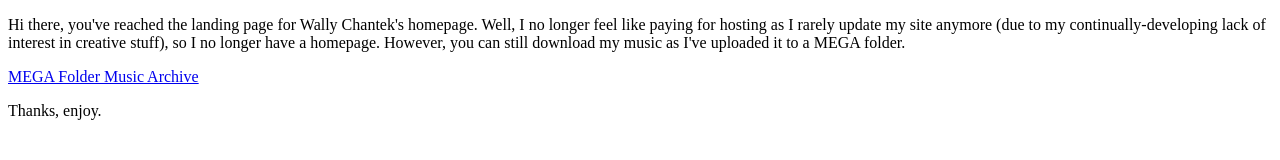
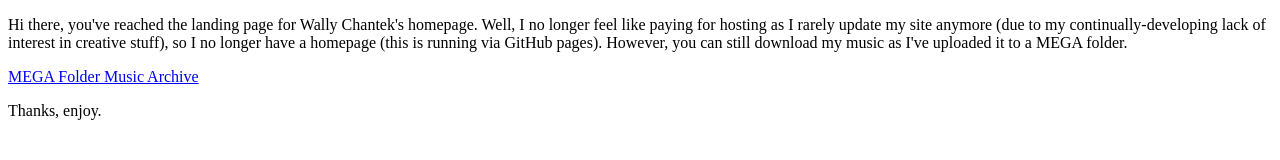
Before and after one commit to wallychantek/wallychantek.github.io, a plain HTML site: page index.html in a window 1280 px wide. Drawn offline with Linux system fonts and the light colour scheme.

Commit message:
Update index.html

```diff
--- a/index.html
+++ b/index.html
@@ -5,7 +5,7 @@
     <title>::[wallychantek.com]::</title>
   </head>
   <body>
-    <p>Hi there, you've reached the landing page for Wally Chantek's homepage. Well, I no longer feel like paying for hosting as I rarely update my site anymore (due to my continually-developing lack of interest in creative stuff), so I no longer have a homepage. However, you can still download my music as I've uploaded it to a MEGA folder.</p>
+    <p>Hi there, you've reached the landing page for Wally Chantek's homepage. Well, I no longer feel like paying for hosting as I rarely update my site anymore (due to my continually-developing lack of interest in creative stuff), so I no longer have a homepage (this is running via GitHub pages). However, you can still download my music as I've uploaded it to a MEGA folder.</p>
     <p><a href="https://mega.nz/folder/1gt3GCTB#ygGxv8OzhY2hxFTvBg4w-w">MEGA Folder Music Archive</a></p>
     <p>Thanks, enjoy.</p>
   </body>
```
